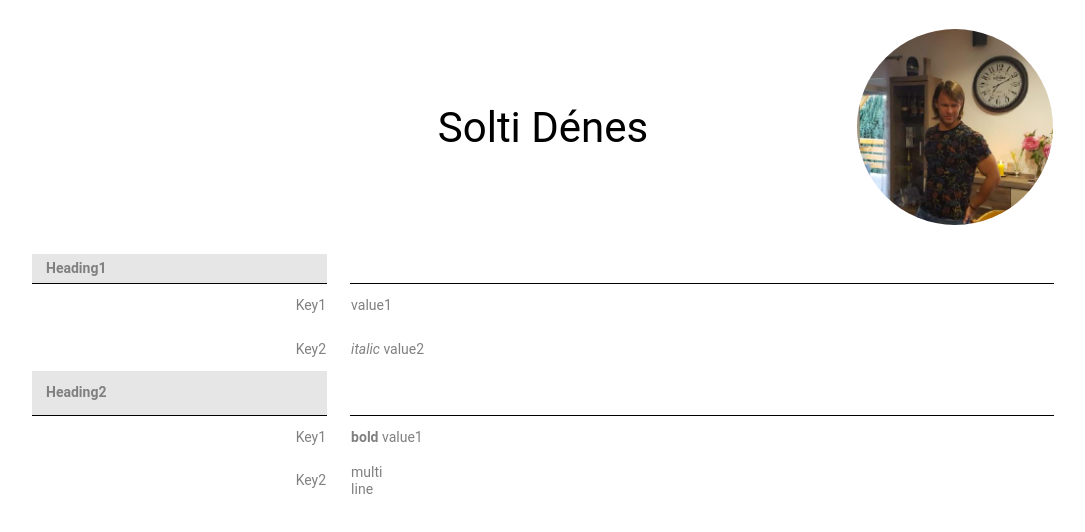
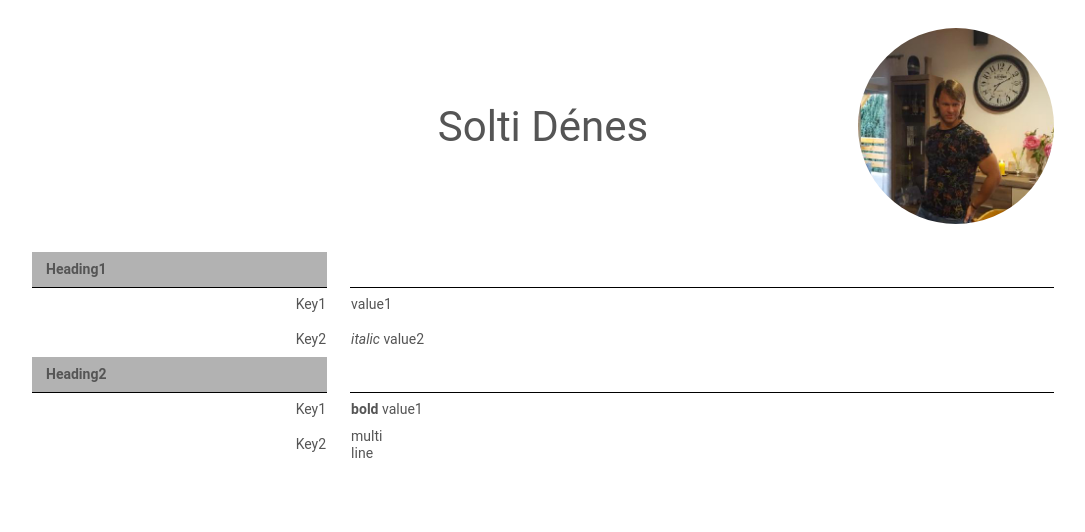
Before and after one commit to Sholtee/cv, a Vue app: page / in a window 1280 px wide. Shown: the top 532 px of the page, without its empty margins (97-1182 px from the left). Built offline with nearby package versions, Linux system fonts and the light colour scheme; a small style sheet from the web is missing; the HTML template or start-up script is replaced by a standard one.

Commit message:
[done] design cosmetics

```diff
--- a/src/components/App.vue
+++ b/src/components/App.vue
@@ -5,6 +5,7 @@
 
 <template lang="pug">
 #app
+    .table-holder
         table
             thead
                 tr
@@ -38,21 +39,27 @@ export default {
 @import "../styles/consts"
 
 #app
-    position: fixed
     width: 100%
     height: 100%
-    left: 0
-    top: 0
     font-family: Roboto, sans-serif
+
+    &, & *
+        position: relative
+
+    > .table-holder
+        width: 100%
+        height: 100%
+        overflow-y: auto
+        box-sizing: border-box
 
         > table
             position: relative
             border-collapse: collapse
             background: white
             overflow: hidden
-        width: $table-width
-        max-width: 100%
-        margin: 0 auto $min-margin
+            width: 100%
+            max-width: $table-width
+            margin: auto
             text-align: center
             font-size: 1rem
             border: none
@@ -61,8 +68,7 @@ export default {
                 td
                     position: relative
                     height: 13rem
-                border-top: 2rem solid transparent
-                border-bottom: 2rem solid transparent
+                    padding: 2rem 0 2rem 0
 
                     > img
                         width: 14rem
@@ -73,11 +79,12 @@ export default {
                     > span
                         position: absolute
                         font-size: 3rem
+                        color: $font-color-highlighted
                         top: 50%
                         left: 50%
                         transform: translate(-50%, -50%)
 
         @media (max-width: #{$table-width})
-            margin-left: $min-margin
-            margin-right: $min-margin
+            padding-left: $min-margin
+            padding-right: $min-margin
 </style>
--- a/src/components/CV-Heading.vue
+++ b/src/components/CV-Heading.vue
@@ -29,21 +29,17 @@ tbody
 <style lang="sass" scoped>
 @import "../styles/consts"
 
-*
-    position: relative
-
 tbody > tr
-    color: $font-color
     line-height: 1.2
-    height: 3.125rem
+    height: 2.5rem
     font-weight: unset
+    color: $font-color-highlighted
 
     &:not(.group-header)
         will-change: background-color
         transition: background-color $default-transition-len
 
         &:hover
-            color: $font-color-highlighted
             background-color: $row-bg
 
         > .key
@@ -63,7 +59,7 @@ tbody > tr
 
             &:not(.empty)
                 width: 30%
-                background: #e6e6e6
+                background: #b2b2b2
 
     > th, td
         &:first-of-type
--- a/src/styles/consts.sass
+++ b/src/styles/consts.sass
@@ -1,9 +1,6 @@
 $font-color: #808080
-$font-color-disabled: rgb(189, 189, 189)
 $font-color-highlighted: #555555
 $default-transition-len: .4s
-$default-border-radius: 10px
-$default-box-shadow: 0 1px 4px 0 rgba(0,0,0,0.37)
 $scrollbar-size: 0.375rem
 $blue: #5dacff
 $row-bg: #f5f5f5
--- a/src/styles/document.sass
+++ b/src/styles/document.sass
@@ -15,4 +15,5 @@ html
     font-size: 24px
 
   > body
+    margin: 0
     background: white
```
Lines whose indentation alone changed are shown as unchanged.
